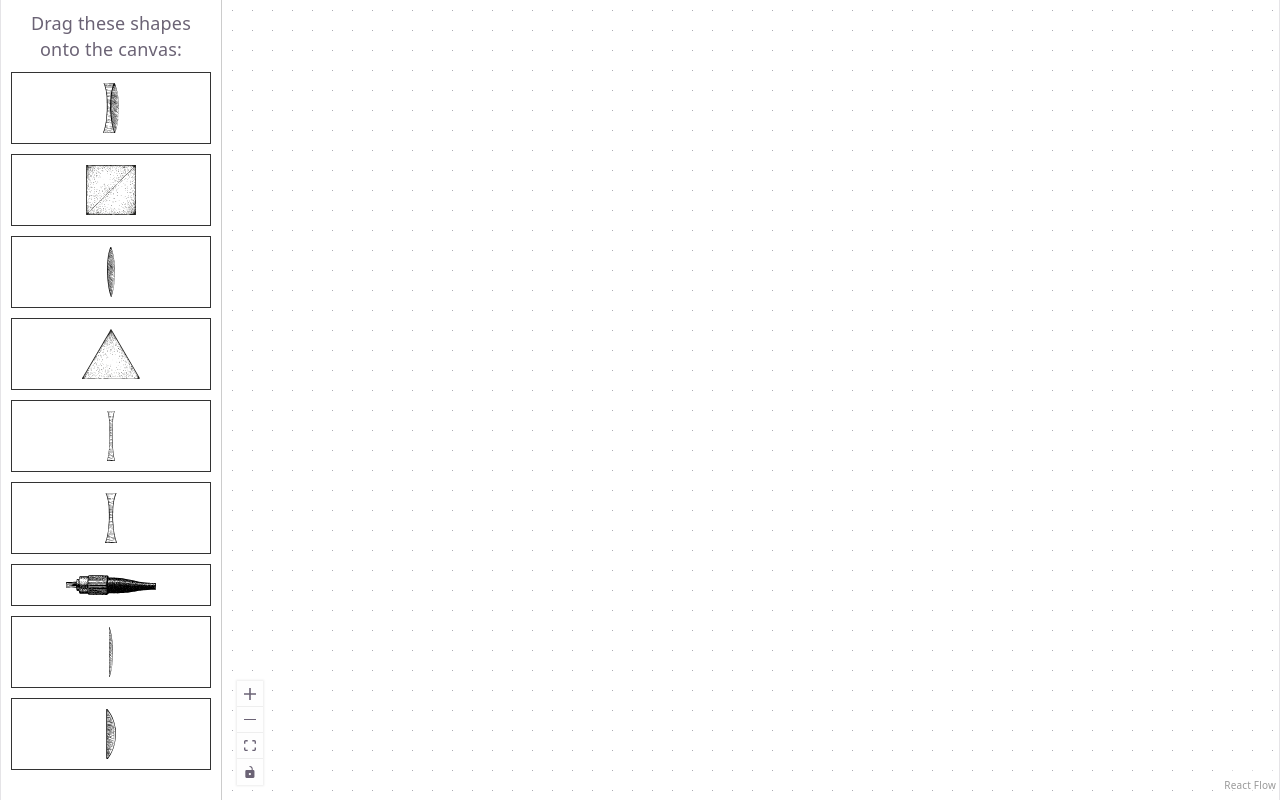
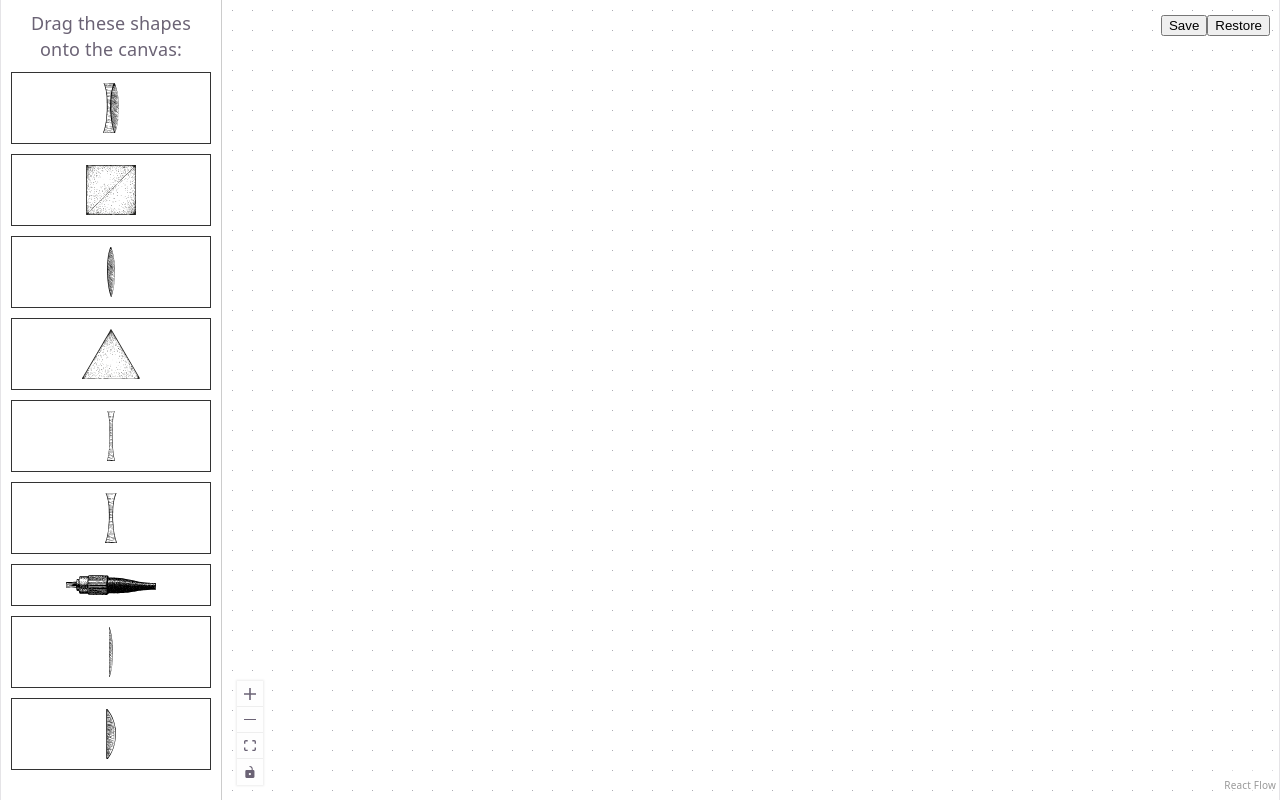
Before and after one commit to iqnite/vingram, a React (Vite) app: page / in a window 1280 px wide. Built offline with nearby package versions, Linux system fonts and the light colour scheme.

Commit message:
Add Save/Restore

```diff
--- a/src/App.tsx
+++ b/src/App.tsx
@@ -21,6 +21,7 @@ import { createSvgNode } from "./shapeManager";
 import { shapes } from "./shapes";
 import "./App.css";
 import "./flow.css";
+import SaveRestoreControls from "./SaveRestoreControls";
 
 const nodeTypes = {
   svgShapeNode: SvgShapeNode,
@@ -36,8 +37,7 @@ const defaultEdgeOptions = {
   },
 };
 
-let id = 0;
-const getId = () => `dndnode_${id++}`;
+const getId = () => `dndnode_${crypto.randomUUID()}`;
 
 function DnDFlow() {
   const [isConnecting, setIsConnecting] = useState(false);
@@ -95,6 +95,7 @@ function DnDFlow() {
         overflow: "hidden",
       }}
     >
+      <SaveRestoreControls setNodes={setNodes} setEdges={setEdges} />
       <Sidebar shapeUrls={shapes} />
       <div
         className={`react-flow ${isConnecting ? "is-connecting" : ""}`}
--- /dev/null
+++ b/src/SaveRestoreControls.tsx
@@ -0,0 +1,47 @@
+import { useCallback, type Dispatch, type SetStateAction } from "react";
+import { useReactFlow, type Node, type Edge } from "@xyflow/react";
+
+const FLOW_KEY = "example-flow-save";
+
+interface SaveRestoreControlsProps {
+  setNodes: Dispatch<SetStateAction<Node[]>>;
+  setEdges: Dispatch<SetStateAction<Edge[]>>;
+}
+
+export default function SaveRestoreControls({
+  setNodes,
+  setEdges,
+}: SaveRestoreControlsProps) {
+  const { toObject, setViewport } = useReactFlow();
+
+  const onSave = useCallback(() => {
+    const flowData = toObject();
+
+    localStorage.setItem(FLOW_KEY, JSON.stringify(flowData));
+  }, [toObject]);
+
+  const onRestore = useCallback(() => {
+    const restoreFlow = async () => {
+      const storedFlow = localStorage.getItem(FLOW_KEY);
+
+      if (storedFlow) {
+        const flowData = JSON.parse(storedFlow);
+
+        if (flowData) {
+          setNodes(flowData.nodes || []);
+          setEdges(flowData.edges || []);
+          setViewport(flowData.viewport || { x: 0, y: 0, zoom: 1 });
+        }
+      }
+    };
+
+    restoreFlow();
+  }, [setNodes, setEdges, setViewport]);
+
+  return (
+    <div style={{ position: "absolute", top: 10, right: 10, zIndex: 100 }}>
+      <button onClick={onSave}>Save</button>
+      <button onClick={onRestore}>Restore</button>
+    </div>
+  );
+}
```
